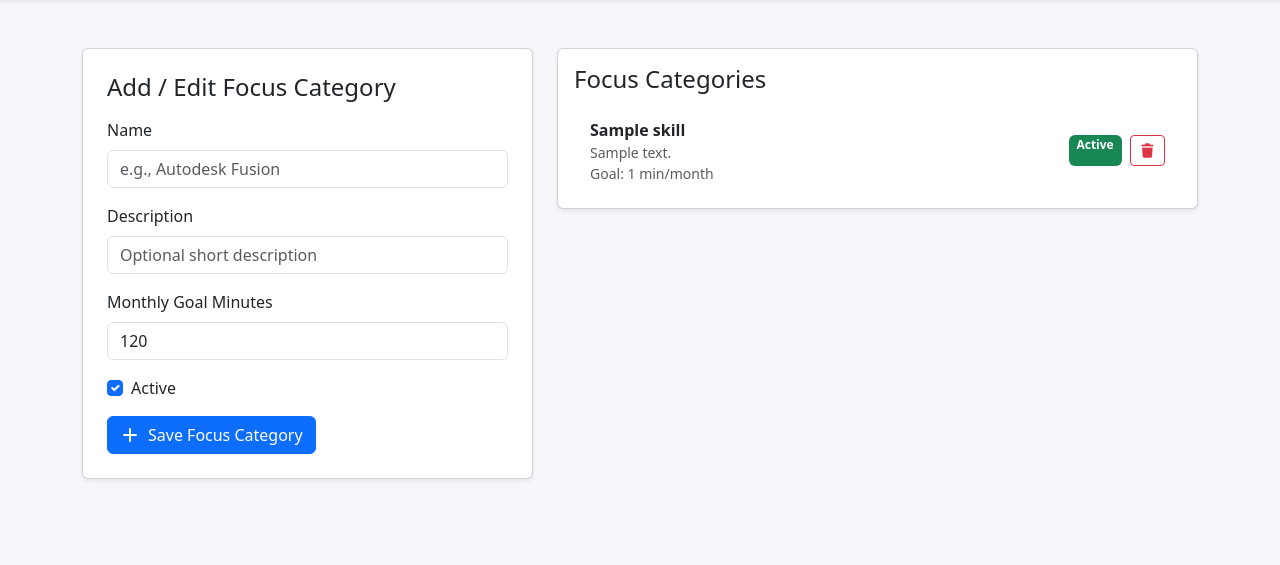
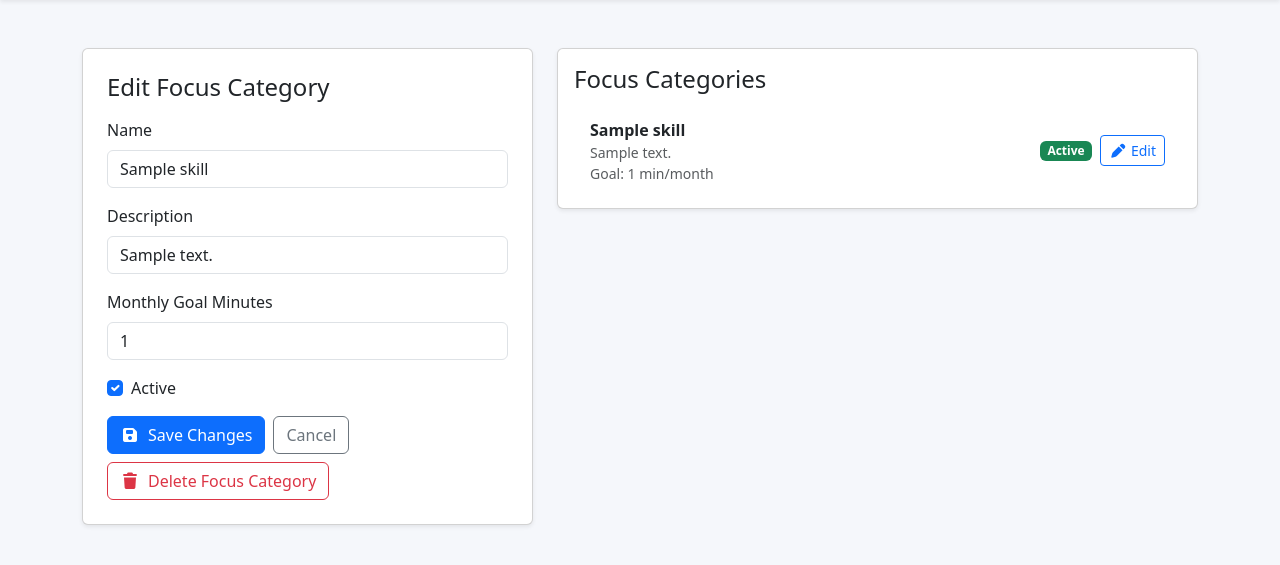
Before and after one commit to elivergara/Focused-Time-Tracker, a Django app: page /skills/?edit=1 in a window 1280 px wide. Shown: the part 56-621 px from the top of the page. Run offline with Django 5.2, Linux system fonts and the light colour scheme; a user stored in the database is signed in; tables that the repository leaves empty hold one stand-in row (values such as "Sample post"); style sheets or scripts are compiled from the project's sources; some libraries are stand-ins or nearby versions.

Commit message:
Add focus category edit workflow with inactive styling and confirm delete

```diff
--- a/core/views.py
+++ b/core/views.py
@@ -183,8 +183,14 @@ def checkin_create(request):
 
 @login_required
 def skill_manage(request):
+    edit_id = request.GET.get("edit")
+    editing_skill = None
+    if edit_id:
+        editing_skill = get_object_or_404(Skill, pk=edit_id, owner=request.user)
+
     if request.method == "POST":
         action = request.POST.get("action", "create")
+
         if action == "delete":
             skill_id = request.POST.get("skill_id")
             skill = get_object_or_404(Skill, pk=skill_id, owner=request.user)
@@ -197,18 +203,28 @@ def skill_manage(request):
                 messages.success(request, "Focus category deleted.")
             return redirect("skill_manage")
 
-        form = SkillForm(request.POST)
-        if form.is_valid():
-            skill = form.save(commit=False)
-            skill.owner = request.user
-            skill.save()
-            messages.success(request, "Focus category saved.")
-            return redirect("skill_manage")
+        if action == "update":
+            skill_id = request.POST.get("skill_id")
+            skill = get_object_or_404(Skill, pk=skill_id, owner=request.user)
+            form = SkillForm(request.POST, instance=skill)
+            if form.is_valid():
+                form.save()
+                messages.success(request, "Focus category updated.")
+                return redirect("skill_manage")
+            editing_skill = skill
+        else:
+            form = SkillForm(request.POST)
+            if form.is_valid():
+                skill = form.save(commit=False)
+                skill.owner = request.user
+                skill.save()
+                messages.success(request, "Focus category saved.")
+                return redirect("skill_manage")
     else:
-        form = SkillForm()
+        form = SkillForm(instance=editing_skill) if editing_skill else SkillForm()
 
     skills = Skill.objects.filter(owner=request.user)
-    return render(request, "core/skill_manage.html", {"form": form, "skills": skills})
+    return render(request, "core/skill_manage.html", {"form": form, "skills": skills, "editing_skill": editing_skill})
 
 
 @login_required
--- a/static/scss/main.scss
+++ b/static/scss/main.scss
@@ -143,6 +143,16 @@ body {
   border-color: rgba(13, 110, 253, 0.35) !important;
 }
 
+.focus-category-item.focus-category-inactive {
+  background: #f3f4f6;
+  opacity: 0.75;
+}
+
+.focus-category-item.focus-category-inactive strong,
+.focus-category-item.focus-category-inactive .text-muted {
+  color: #6c757d !important;
+}
+
 @media (max-width: 768px) {
   .landing-shot {
     height: 300px;
--- a/templates/core/skill_manage.html
+++ b/templates/core/skill_manage.html
@@ -6,16 +6,36 @@
   <div class="row g-4">
     <div class="col-lg-5">
       <div class="card shadow-sm p-4">
-        <h4 class="mb-3">Add / Edit Focus Category</h4>
+        <h4 class="mb-3">{% if editing_skill %}Edit Focus Category{% else %}Add Focus Category{% endif %}</h4>
         <form method="post">
           {% csrf_token %}
-          <input type="hidden" name="action" value="create" />
+          <input type="hidden" name="action" value="{% if editing_skill %}update{% else %}create{% endif %}" />
+          {% if editing_skill %}<input type="hidden" name="skill_id" value="{{ editing_skill.id }}" />{% endif %}
+
           <div class="mb-3"><label class="form-label">Name</label>{{ form.name }}</div>
           <div class="mb-3"><label class="form-label">Description</label>{{ form.description }}</div>
           <div class="mb-3"><label class="form-label">Monthly Goal Minutes</label>{{ form.goal_minutes }}</div>
           <div class="form-check mb-3">{{ form.is_active }} <label class="form-check-label">Active</label></div>
-          <button class="btn btn-primary" type="submit"><i class="fa-solid fa-plus me-2"></i>Save Focus Category</button>
+
+          <div class="d-flex gap-2 flex-wrap">
+            <button class="btn btn-primary" type="submit">
+              <i class="fa-solid fa-floppy-disk me-2"></i>{% if editing_skill %}Save Changes{% else %}Save Focus Category{% endif %}
+            </button>
+
+            {% if editing_skill %}
+              <a href="{% url 'skill_manage' %}" class="btn btn-outline-secondary">Cancel</a>
+            {% endif %}
+          </div>
         </form>
+
+        {% if editing_skill %}
+          <form method="post" class="mt-2" onsubmit="return confirm('Are you sure you want to delete this focus category? This cannot be undone.');">
+            {% csrf_token %}
+            <input type="hidden" name="action" value="delete" />
+            <input type="hidden" name="skill_id" value="{{ editing_skill.id }}" />
+            <button class="btn btn-outline-danger" type="submit"><i class="fa-solid fa-trash me-2"></i>Delete Focus Category</button>
+          </form>
+        {% endif %}
       </div>
     </div>
 
@@ -25,26 +45,21 @@
           <h4 class="mb-3">Focus Categories</h4>
           <ul class="list-group list-group-flush">
             {% for skill in skills %}
-              <li class="list-group-item">
+              <li class="list-group-item focus-category-item {% if not skill.is_active %}focus-category-inactive{% endif %}">
                 <div class="d-flex justify-content-between align-items-center">
                   <div>
                     <strong>{{ skill.name }}</strong>
                     {% if skill.description %}<div class="text-muted small">{{ skill.description }}</div>{% endif %}
                     <div class="small text-muted">Goal: {{ skill.goal_minutes }} min/month</div>
                   </div>
-                  <div class="d-flex gap-2">
+                  <div class="d-flex gap-2 align-items-center">
                     <span class="badge {% if skill.is_active %}text-bg-success{% else %}text-bg-secondary{% endif %}">{% if skill.is_active %}Active{% else %}Inactive{% endif %}</span>
-                    <form method="post" onsubmit="return confirm('Delete this skill category?');">
-                      {% csrf_token %}
-                      <input type="hidden" name="action" value="delete" />
-                      <input type="hidden" name="skill_id" value="{{ skill.id }}" />
-                      <button class="btn btn-sm btn-outline-danger" type="submit" title="Delete focus category"><i class="fa-solid fa-trash"></i></button>
-                    </form>
+                    <a class="btn btn-sm btn-outline-primary" href="{% url 'skill_manage' %}?edit={{ skill.id }}"><i class="fa-solid fa-pen me-1"></i>Edit</a>
                   </div>
                 </div>
               </li>
             {% empty %}
-              <li class="list-group-item text-muted">No skills yet.</li>
+              <li class="list-group-item text-muted">No focus categories yet.</li>
             {% endfor %}
           </ul>
         </div>
```
